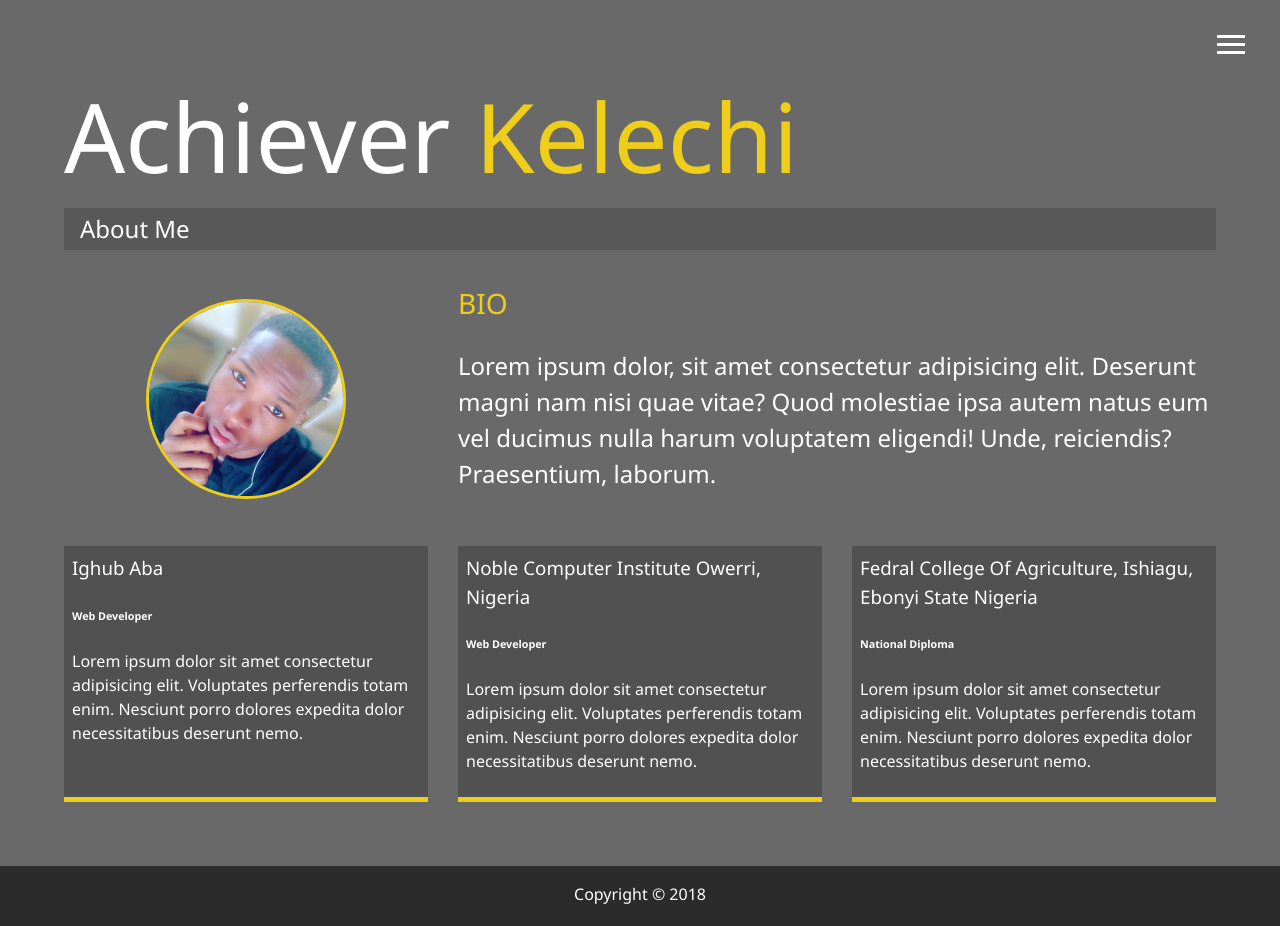
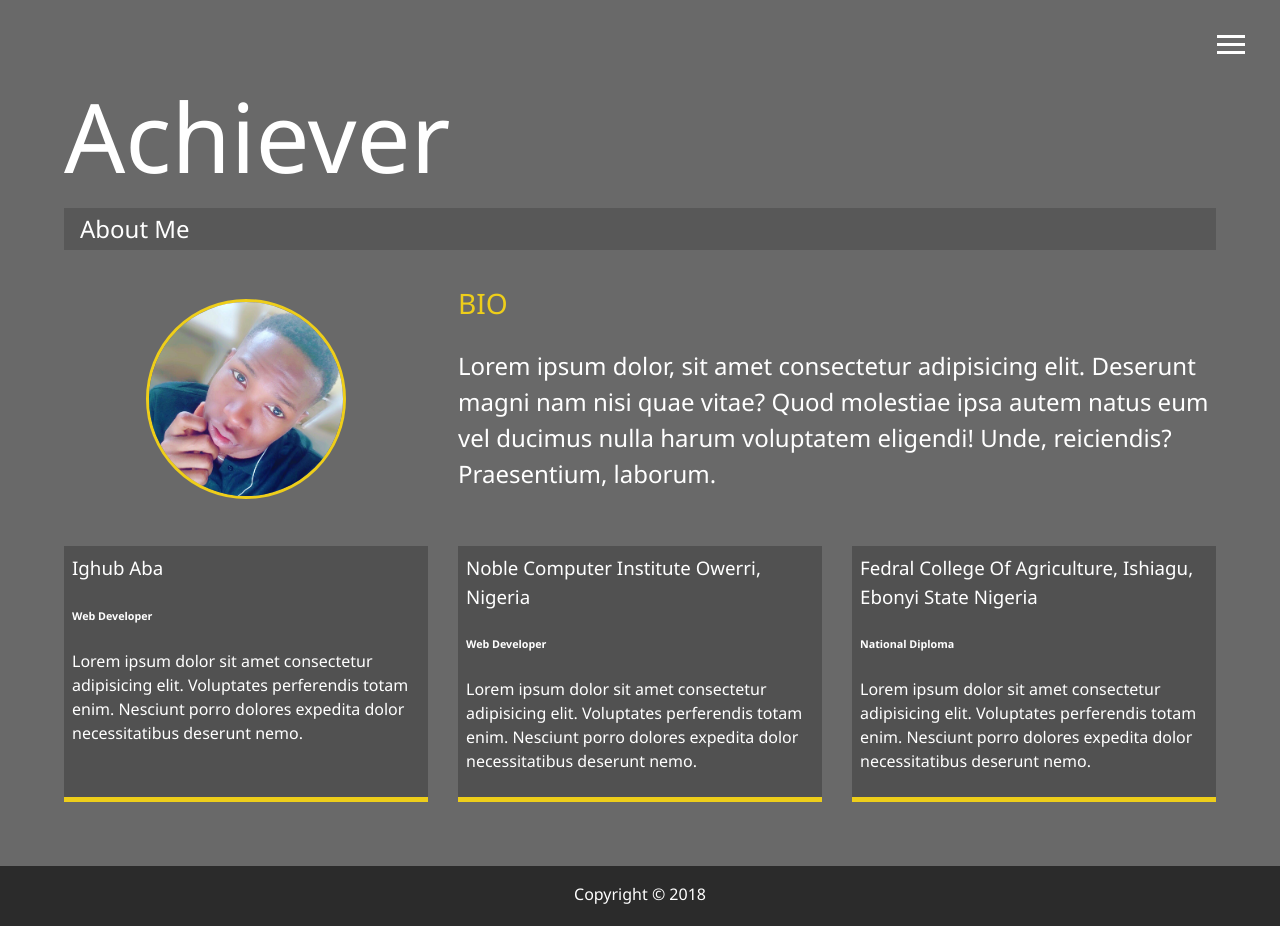
Before and after one commit to Achiever667/portfolio, a plain HTML site: page about.html in a window 1280 px wide. Drawn offline with Linux system fonts and the light colour scheme.

Commit message:
second# push

```diff
--- a/about.html
+++ b/about.html
@@ -52,7 +52,7 @@
   <main id="about">
     <h1 class="lg-heading">
      Achiever
-      <span class="text-secondary">Kelechi</span>
+      <!-- <span class="text-secondary">Kelechi</span> -->
     </h1>
     <h2 class="sm-heading">
       About Me
```
Also changed, not shown: index.html (+1 -1 lines).
